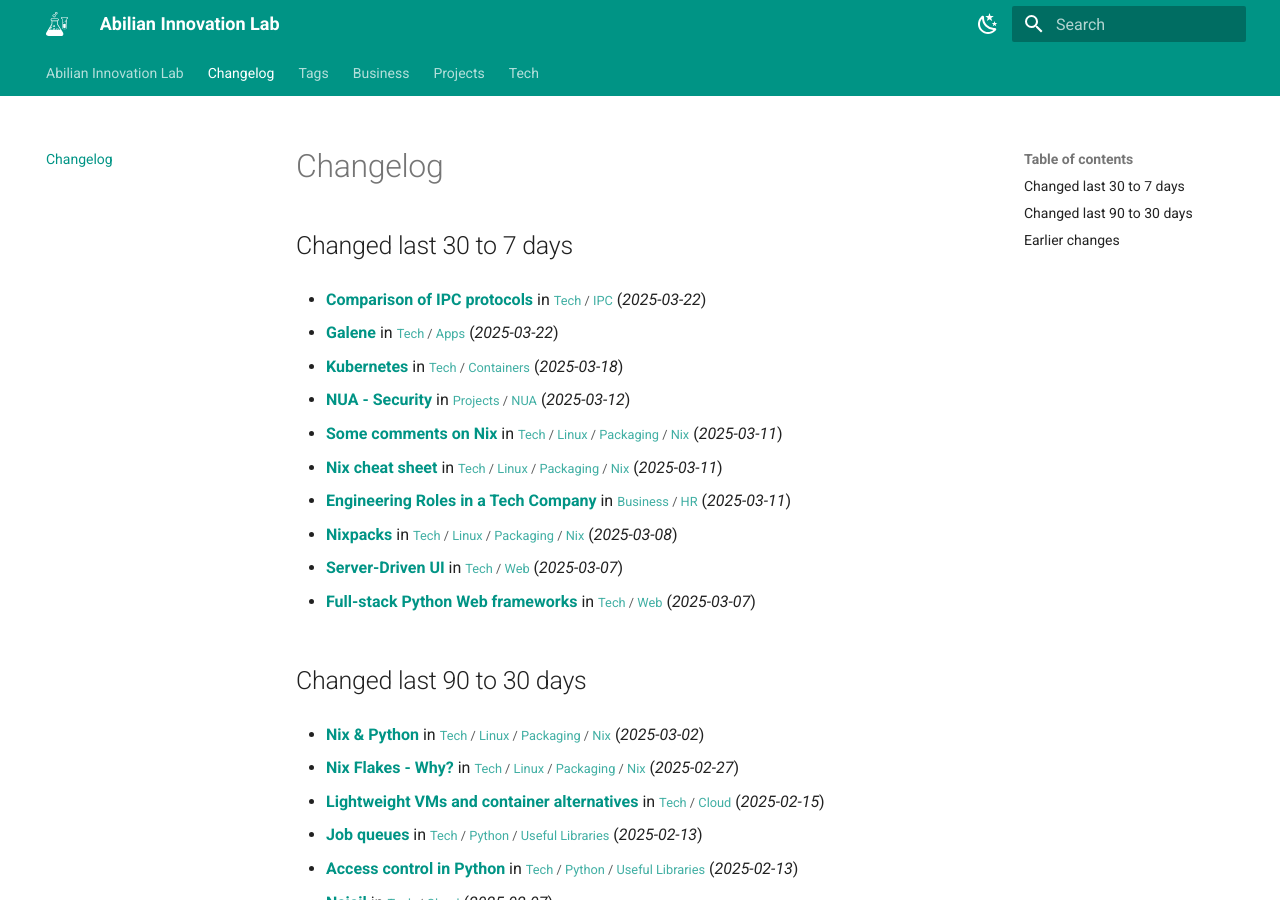
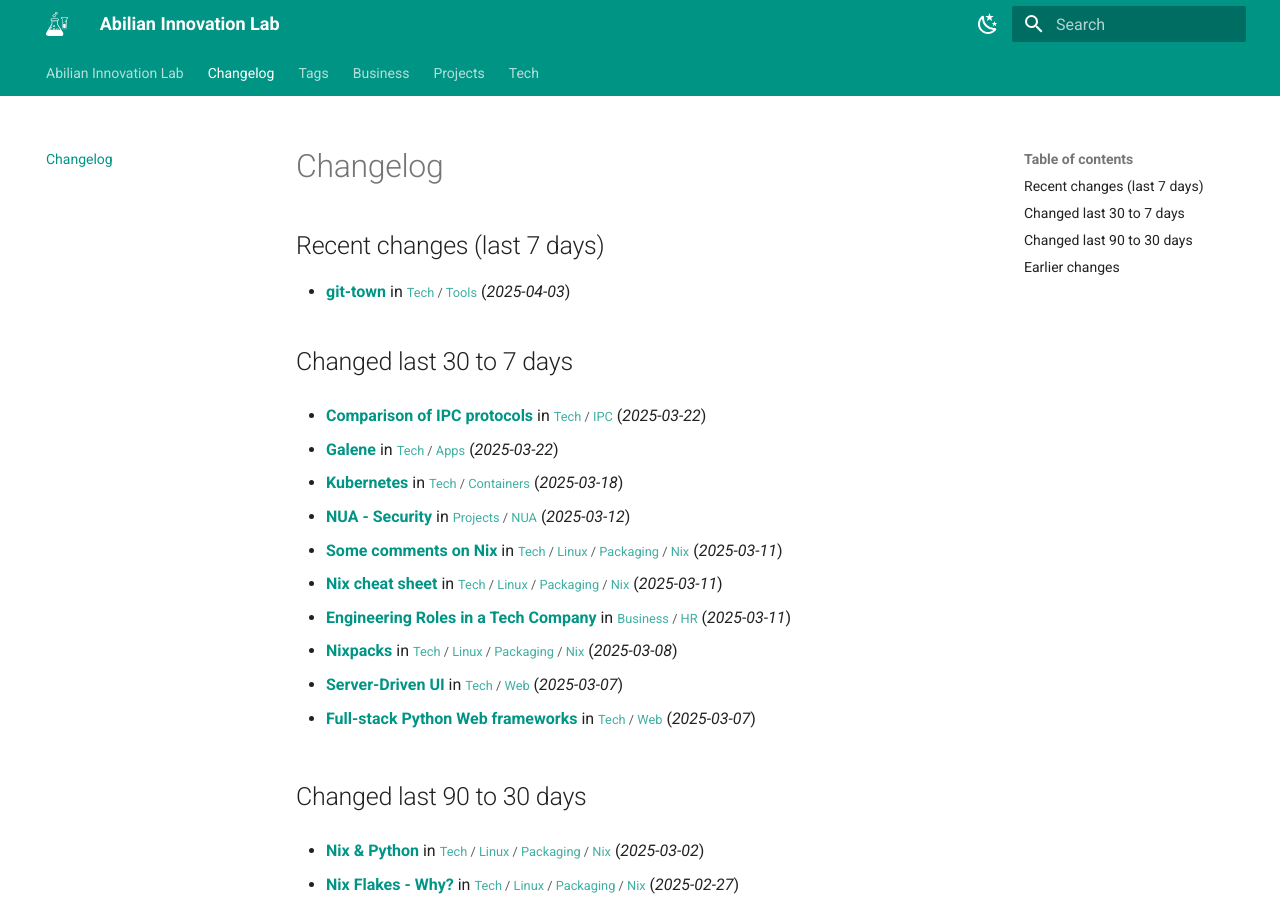
Before and after one commit to abilian/lab.abilian.com, an MkDocs documentation site: the page built from docs/changelog.md, in a window 1280 px wide and 900 px high. Built offline with MkDocs 1.6.1 and Material for MkDocs 9.7.7, drawn with Linux system fonts in a browser that asks for light colours; comment, search, counter and statistics services are not loaded; some of the changed text lies outside the part shown.

Commit message:
Update content

```diff
--- a/docs/changelog.md
+++ b/docs/changelog.md
@@ -1,4 +1,10 @@
 # Changelog
+
+## Recent changes (last 7 days)
+
+- **[git-town](/Tech/Tools/git-town/)** in <small>[Tech](/Tech/00 Technology/) / [Tools](/Tech/Tools/Benchmarking CLI/)</small> (*2025-04-03*)
+
+
 
 ## Changed last 30 to 7 days
 
```
Also changed, not shown: other parts of docs/changelog.md (+0 -2 lines).
